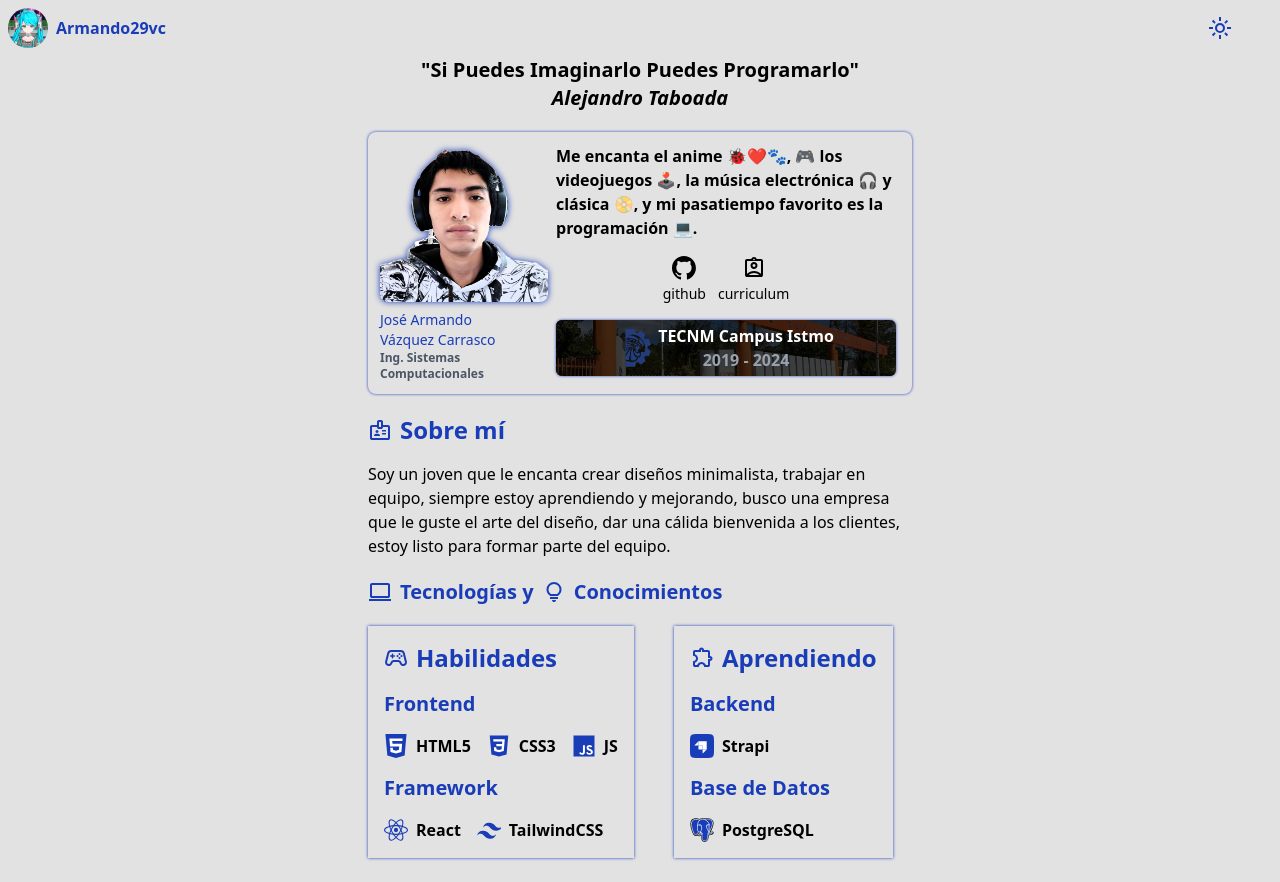
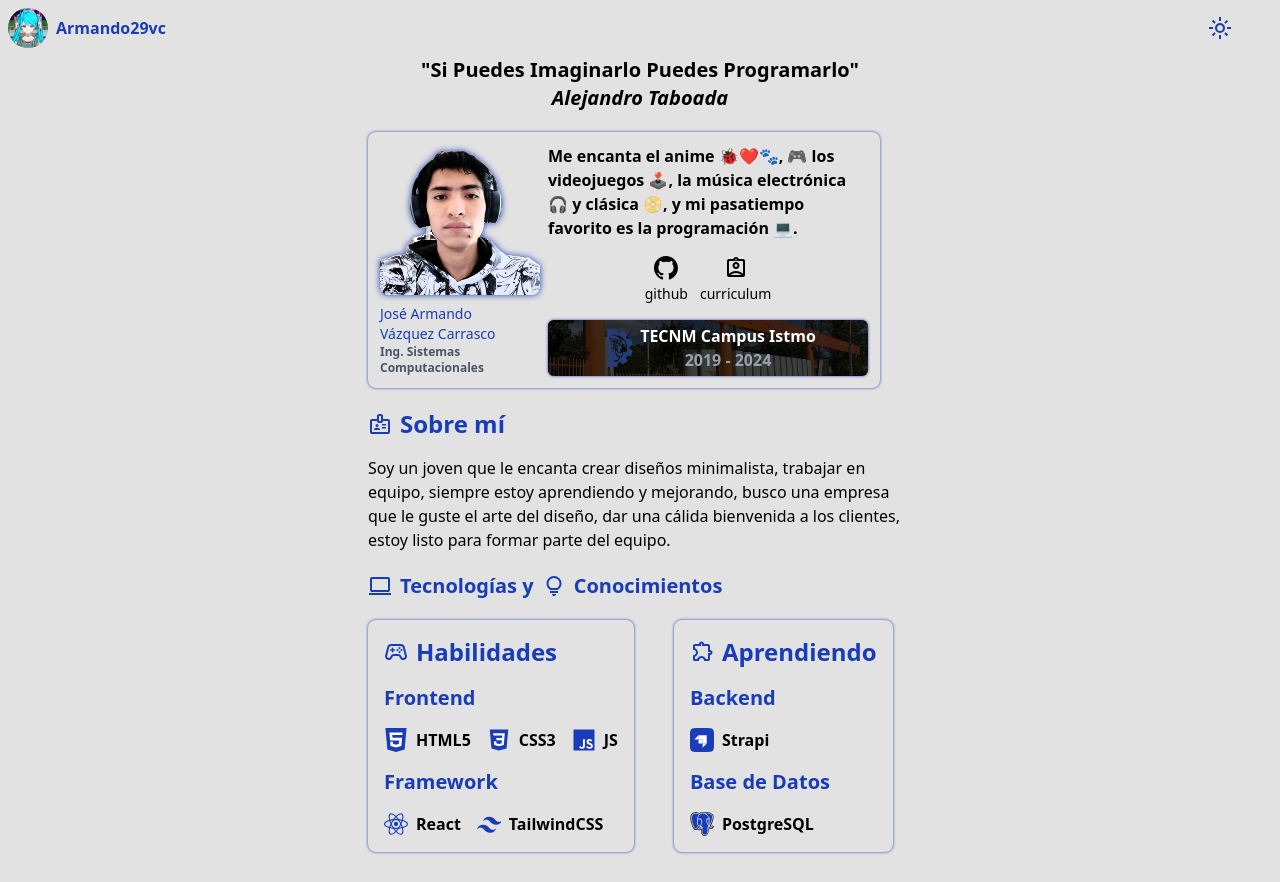
Before and after one commit to Armando29vc/portafolio, a React (Vite) app: page / in a window 1280 px wide. Built offline with nearby package versions, Linux system fonts and the light colour scheme.

Commit message:
arreglo visual

```diff
--- a/src/pages/Inicio.tsx
+++ b/src/pages/Inicio.tsx
@@ -8,26 +8,26 @@
         <blockquote>"Si Puedes Imaginarlo Puedes Programarlo"</blockquote>
         <cite>Alejandro Taboada</cite>
       </section>
-      <section className="min-w-110 flex gap-2 p-3 rounded-lg border-transparent shadow-[0_0_3px_#193cb8]  dark:shadow-[0_0_3px_#53eafd]">
-        <div className="max-w-42 flex flex-col gap-2 ">
-          <div className="flex items-center w-42 h-full">
+      <section className="min-w-110 max-w-lg grid grid-cols-[168px_1fr] p-3 rounded-lg border-transparent shadow-[0_0_3px_#193cb8]  dark:shadow-[0_0_3px_#53eafd]">
+        <div className="flex flex-col gap-2 mr-2">
+          <div className="flex items-center w-full h-full">
             <img
               className="rounded-lg object-cover w-full h-auto drop-shadow-[0_0_3px_#193cb8] dark:drop-shadow-[0_0_3px_#53eafd]"
               src="JArmando.png"
               alt="José Armando Vázquez Carrasco"
             />
           </div>
-          <div className="w-42">
-            <h2 className="text-sm text-blue-800 dark:text-cyan-300">
+          <div className="w-full">
+            <p className="text-sm text-blue-800 dark:text-cyan-300">
               José Armando <br />
               Vázquez Carrasco
-            </h2>
-            <h3 className="text-xs text-gray-600 dark:text-gray-400 font-semibold">
+            </p>
+            <p className="text-xs text-gray-600 dark:text-gray-400 font-semibold">
               Ing. Sistemas Computacionales
-            </h3>
+            </p>
           </div>
         </div>
-        <div className="w-full md:max-w-85">
+        <div className="w-full">
           <div className="">
             <p className="text-base font-semibold">
               Me encanta el anime 🐞❤️🐾, 🎮 los videojuegos 🕹️, la música
@@ -117,7 +117,7 @@
           Conocimientos
         </h2>
         <div className="flex flex-wrap gap-10">
-          <div className="shadow-[0_0_3px_#193cb8]  dark:shadow-[0_0_3px_#53eafd] p-4 w-full md:w-auto">
+          <div className="shadow-[0_0_3px_#193cb8]  dark:shadow-[0_0_3px_#53eafd] p-4 w-full md:w-auto rounded-lg">
             <section>
               <h3 className="flex items-center gap-2 text-2xl font-bold text-blue-800 dark:text-cyan-300">
                 <svg
@@ -174,7 +174,7 @@
               </div>
             </section>
           </div>
-          <div className="shadow-[0_0_3px_#193cb8]  dark:shadow-[0_0_3px_#53eafd] p-4 w-full md:w-auto">
+          <div className="shadow-[0_0_3px_#193cb8]  dark:shadow-[0_0_3px_#53eafd] p-4 w-full md:w-auto rounded-lg">
             <section>
               <h3 className="flex items-center gap-2 text-2xl font-bold text-blue-800 dark:text-cyan-300">
                 <svg
```
